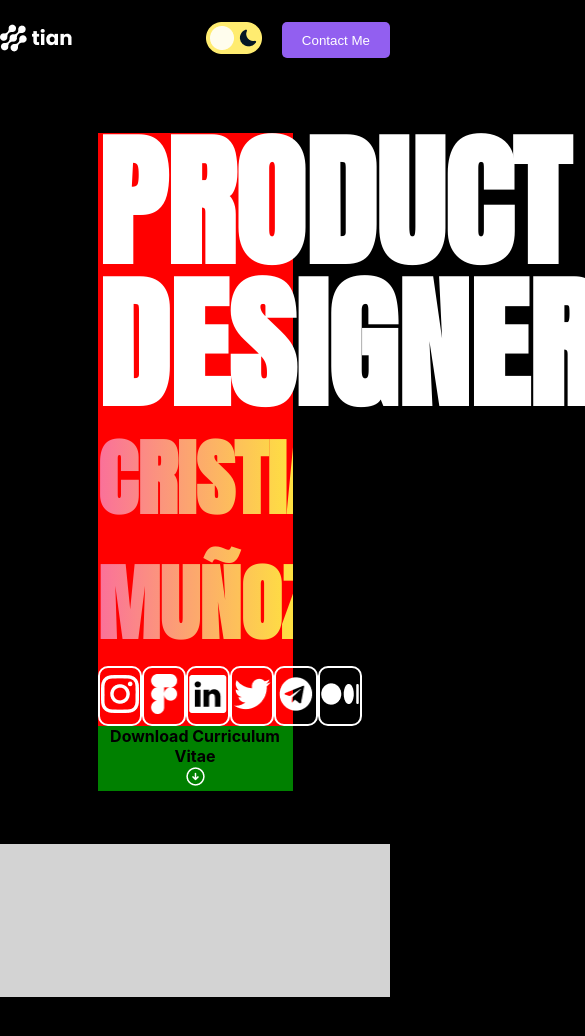
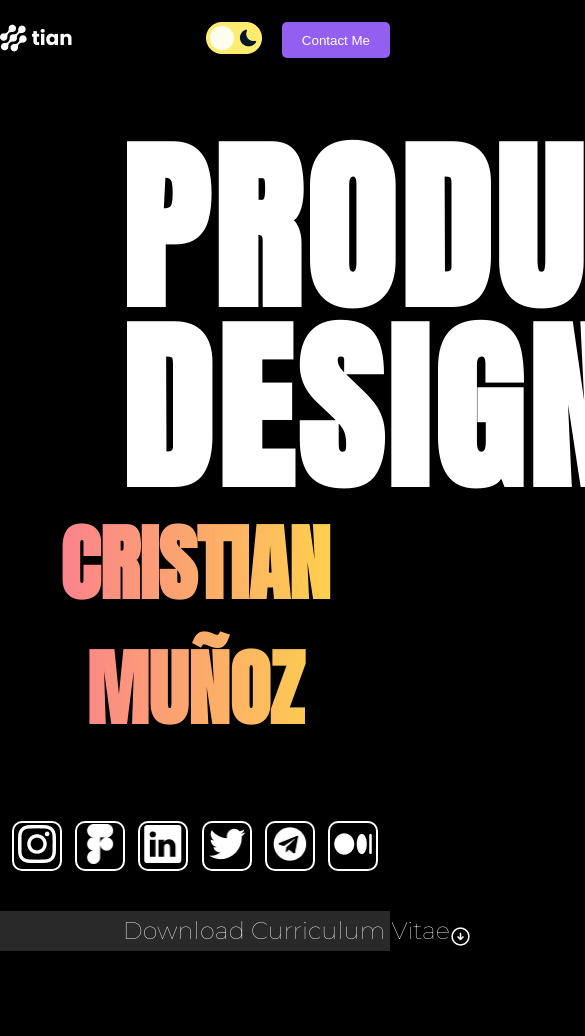
Before and after one commit to lukanogaj/product-designer, a React (Create React App) app: page / in a window 390 px wide. Shown: the top 1036 px of the page, 585 px wide, since content can reach past the window. Before the commit the page ends 997 px from the top, so only its background shows below. Built offline with nearby package versions, Linux system fonts and the light colour scheme.

Commit message:
hero-responsive

```diff
--- a/src/components/Hero/index.jsx
+++ b/src/components/Hero/index.jsx
@@ -14,7 +14,7 @@ const Hero = () => {
 						<h1> PRODUCT DESIGNER</h1>
 						<h2>CRISTIAN MUÑOZ</h2>
 					</div>
-		{/* Box with social icons  */}
+					{/* Box with social icons  */}
 					<div className={styles.social}>
 						{dataForSocialIcons.map((item) => (
 							<div
@@ -29,7 +29,9 @@ const Hero = () => {
 					</div>
 					<div className={styles.cvDownload}>
 						<div className={styles.cvText}>
-							<h4>Download Curriculum Vitae</h4>
+							<div className={styles.cvHead}>
+								<h4>Download Curriculum Vitae</h4>
+							</div>
 							<div className={styles.cvIcon}>
 								<img
 									src={arrowDown}
--- a/src/components/Hero/index.module.scss
+++ b/src/components/Hero/index.module.scss
@@ -2,26 +2,30 @@
 	display: flex;
 	max-width: 100%;
 	gap: 30px;
-	height: calc(100vh - 80px);
+	// height: calc(100vh - 80px);
 	max-height: 800px;
-	margin-bottom: 153px;
+	margin: 60px 0px 153px 0px;
 	background-color: #000;
+
+	@media screen and (max-width: 1024px) {
+		display: flex;
+		align-content: center;
+		width: 100%;
+		text-align: center;
+	}
 	// The box with the headings social icons and cv downlad button
 	.main {
 		display: flex;
 		width: 50%;
-		background-color: red;
 		@media screen and (max-width: 1024px) {
 			display: flex;
 			justify-content: center;
-			text-align: center;
-			margin: auto;
+			width: 100%;
 		}
 		.text {
 			display: flex;
 			width: 100%;
 			flex-direction: column;
-			justify-content: space-between;
 			// Two headings
 			.heads {
 				display: flex;
@@ -29,14 +33,16 @@
 				width: 100%;
 				font-family: "Anton", sans-serif;
 				color: #fff;
+				margin-bottom: 70px;
 				& > h1 {
 					font-size: 11.5rem;
 					line-height: 0.98;
-					width: 100%;
-					height: 100%;
 					@media screen and (max-width: 1024px) {
-						font-size: 9rem;
+						width: 100%;
 						text-align: left;
+						white-space: normal;
+						letter-spacing: 0.3rem;
+						padding: 0px 120px 0px 120px;
 					}
 				}
 
@@ -54,12 +60,15 @@
 				display: flex;
 				justify-content: space-between;
 				width: 100%;
-				background-color: red;
+				margin-bottom: 40px;
+				@media screen and (max-width: 1024px) {
+					padding: 0px 12px 0px 12px;
+				}
 				.socialIcon {
 					border: solid 2px #fff;
 					border-radius: 10px;
-					width: 60px;
-					height: 60px;
+					width: 50px;
+					height: 50px;
 					text-align: center;
 					align-content: center;
 					& > img {
@@ -72,10 +81,54 @@
 
 		.cvDownload {
 			display: flex;
+			align-items: center;
+			justify-content: center;
+			text-align: center;
+			align-content: center;
+			font-family: "Montserrat", sans-serif;
 			width: 100%;
-			background-color: green;
-			& > img {
-				display: inline-block;
+			height: 52px;
+			white-space: nowrap;
+			text-align: center;
+			align-items: center;
+			font-weight: 100;
+			background-color: #292929;
+			.cvText {
+				display: flex;
+				justify-content: space-between;
+				width: 55%;
+				height: 100%;
+				text-align: center;
+				align-items: center;
+				align-content: center;
+				color: #fff;
+				letter-spacing: 0.1rem;
+				font-weight: 100;
+        @media screen and (max-width: 1024px) {
+          width: 37%;
+        }
+				.cvHead {
+					display: block;
+					font-size: 1.5rem;
+					& > h4 {
+						white-space: nowrap;
+						display: block;
+						color: #fff;
+						font-weight: 100;
+						letter-spacing: 0.01rem;
+					}
+				}
+				.cvIcon {
+					width: 100%;
+					height: 100%;
+					text-align: center;
+					margin: auto;
+					& > img {
+						// width: %;
+						display: inline-block;
+						padding-top: 15px;
+					}
+				}
 			}
 		}
 	}
@@ -83,9 +136,10 @@
 		width: 50%;
 		height: 100%;
 		text-align: right;
-    @media screen and (max-width: 1220px) {
-      display: none;
-    }
+
+		// @media screen and (max-width: 1220px) {
+		//   display: none;
+		// }
 		@media screen and (max-width: 1024px) {
 			display: none;
 		}
--- a/src/components/Layout/index.module.scss
+++ b/src/components/Layout/index.module.scss
@@ -2,7 +2,7 @@
 	display: flex;
 	justify-content: center;
 	width: 100vw;
-	background-color: blue;
+	// background-color: blue;
 }
 
 .layout {
@@ -11,5 +11,5 @@
 	width: 100%;
 	max-width: 1728px;
 	min-height: 100vh;
-	background-color: lightgray;
+	// background-color: lightgray;
 }
```
